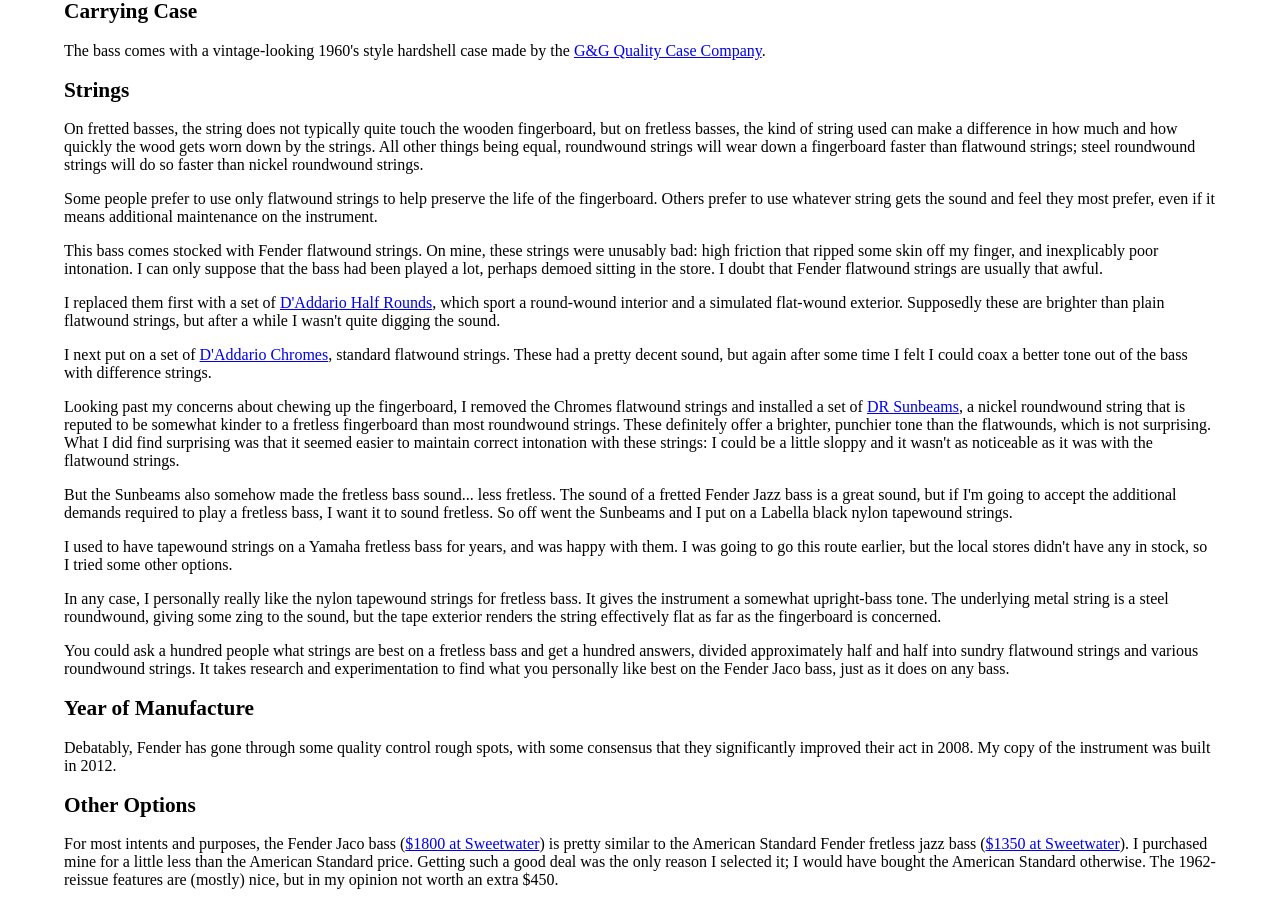
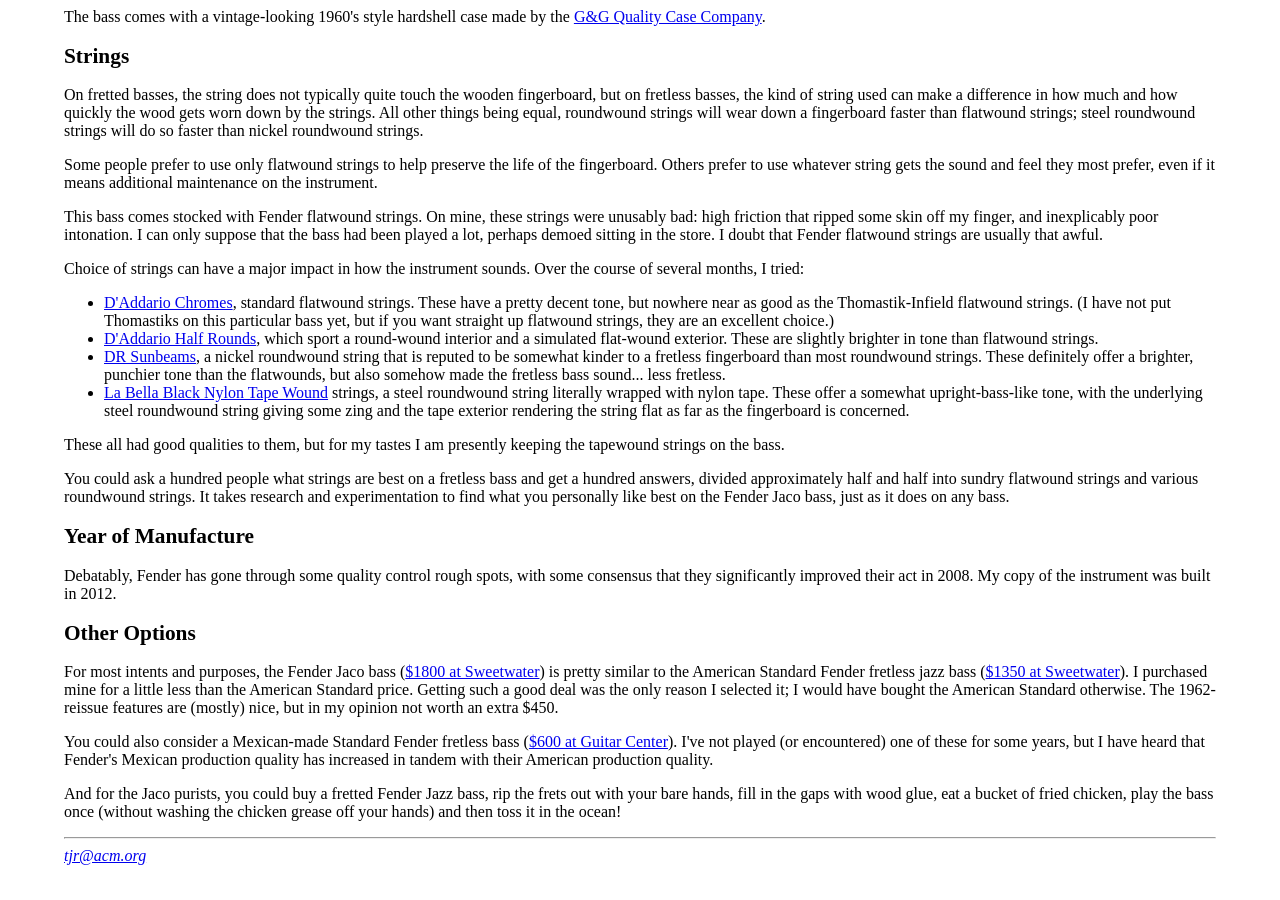
Before and after one commit to tjr/tjr.github.com, a Jekyll site: the page music/fender-fretless-jaco-bass.html, which Jekyll copies as it is, in a window 1280 px wide and 900 px high, scrolled down 1068 px. Built offline with Jekyll 4.4.1, drawn with Linux system fonts in a browser that asks for light colours; some of the changed text lies outside the part shown.

Commit message:
updated page

```diff
--- a/music/fender-fretless-jaco-bass.html
+++ b/music/fender-fretless-jaco-bass.html
@@ -8,13 +8,14 @@
 <div id="content">
 
 <h1>Fender "Jaco Pastorious" Fretless Bass</h1>
-<a href="/">Home</a> : <a href="/music/">Music</a> : <p>a product review by <a href="/">Trevis Rothwell</a>
+<p>
+<a href="/">Home</a> : <a href="/music/">Music</a> : a product review by Trevis Rothwell, last updated February 2013
 
 <hr>
 
 <p>
 <a href="http://en.wikipedia.org/wiki/Jaco_Pastorius">Jaco
-Pastorious</a>was a bassist with groundbreaking style and technique,
+Pastorious</a> was a bassist with groundbreaking style and technique,
 best known for playing a fretless Fender Jazz bass. Jaco's bass was
 originally a standard-issue 1962 fretted Fender Jazz bass that,
 according to Jaco, he personally removed the frets from, or, also
@@ -140,51 +141,45 @@ bass had been played a lot, perhaps demoed sitting in the store. I doubt
 that Fender flatwound strings are usually that awful.
 
 <p>
-I replaced them first with a set
-of <a href="http://www.amazon.com/DAddario-ENR71-Guitar-Strings-Regular/dp/B0009FZWMW">D'Addario
+Choice of strings can have a major impact in how the instrument sounds.
+Over the course of several months, I tried:
+<ul>
+
+<li>
+<a href="http://www.amazon.com/DAddario-ECB81-Chromes-Guitar-Strings/dp/B000OR2QX8/">D'Addario
+Chromes</a>, standard flatwound strings. These have a pretty decent
+tone, but nowhere near as good as the Thomastik-Infield flatwound strings.
+(I have not put Thomastiks on this particular bass yet, but if
+you want straight up flatwound strings, they are an excellent choice.)
+</li>
+
+<li>
+<a href="http://www.amazon.com/DAddario-ENR71-Guitar-Strings-Regular/dp/B0009FZWMW">D'Addario
 Half Rounds</a>, which sport a round-wound interior and a simulated
-flat-wound exterior. Supposedly these are brighter than plain
-flatwound strings, but after a while I wasn't quite digging the sound.
+flat-wound exterior. These are slightly brighter in tone than flatwound
+strings.
+</li>
 
-<p>
-I next put on a set
-of <a href="http://www.amazon.com/DAddario-ECB81-Chromes-Guitar-Strings/dp/B000OR2QX8/">D'Addario
-Chromes</a>, standard flatwound strings. These had a pretty decent
-sound, but again after some time I felt I could coax a better tone out
-of the bass with difference strings.
-
-<p>
-Looking past my concerns about chewing up the fingerboard, I removed
-the Chromes flatwound
-strings and installed a set
-of <a href="http://www.amazon.com/DR-Strings-Sunbeam-Nickel-Plated/dp/B0002FO8E2/">DR
+<li><a href="http://www.amazon.com/DR-Strings-Sunbeam-Nickel-Plated/dp/B0002FO8E2/">DR
 Sunbeams</a>, a nickel roundwound string that is reputed to be
 somewhat kinder to a fretless fingerboard than most roundwound
 strings. These definitely offer a brighter, punchier tone than the
-flatwounds, which is not surprising. What I did find surprising was
-that it seemed easier to maintain correct intonation with these
-strings: I could be a little sloppy and it wasn't as noticeable as it
-was with the flatwound strings.
+flatwounds, but also somehow made the fretless bass sound...  less
+fretless.</li>
+
+<li>
+<a href="http://www.juststrings.com/labellaelectricbassguitarblacknylon.html">La
+Bella Black Nylon Tape Wound</a> strings, a steel roundwound string
+literally wrapped with nylon tape. These offer a somewhat
+upright-bass-like tone, with the underlying steel roundwound string
+giving some zing and the tape exterior rendering the string flat as
+far as the fingerboard is concerned.
+</li>
+</ul>
 
 <p>
-But the Sunbeams also somehow made the fretless bass sound... less
-fretless. The sound of a fretted Fender Jazz bass is a great sound,
-but if I'm going to accept the additional demands required to
-play a fretless bass, I want it to sound fretless. So off went the
-Sunbeams and I put on a Labella black nylon tapewound strings.
-
-<p>
-I used to have tapewound strings on a Yamaha fretless bass for
-years, and was happy with them. I was going to go this route
-earlier, but the local stores didn't have any in stock, so I tried
-some other options.
-
-<p>
-In any case, I personally really like the nylon tapewound strings
-for fretless bass. It gives the instrument a somewhat upright-bass
-tone. The underlying metal string is a steel roundwound, giving some
-zing to the sound, but the tape exterior renders the string effectively
-flat as far as the fingerboard is concerned.
+These all had good qualities to them, but for my tastes I am presently
+keeping the tapewound strings on the bass.
 
 <p>
 You could ask a hundred people what strings are best on a fretless
```
